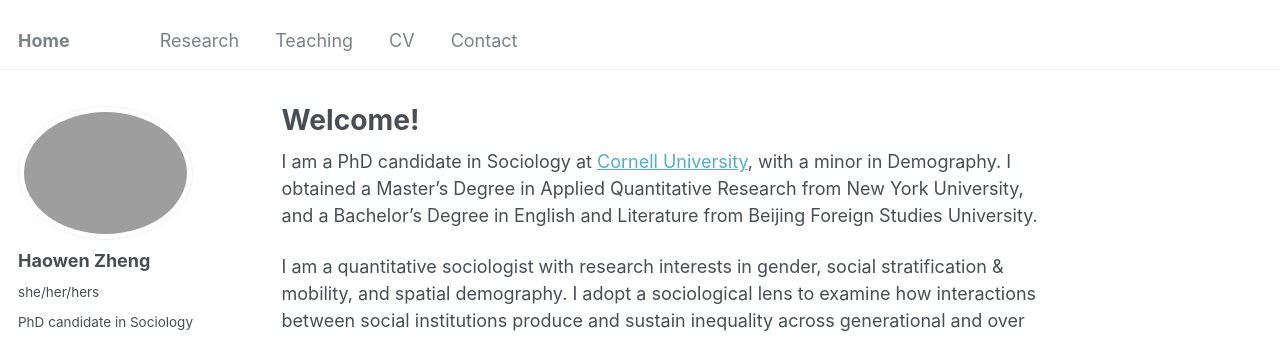
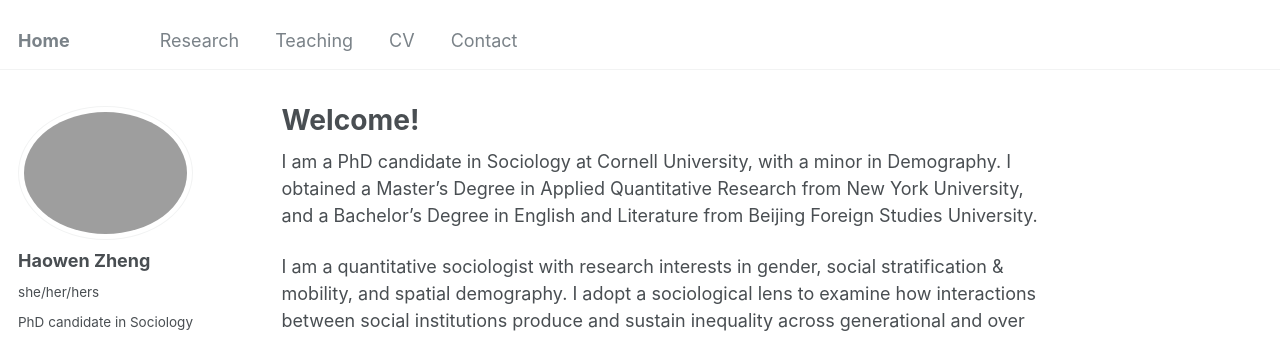
Before and after one commit to haowenzhg/haowenzhg.github.io, a Jekyll site: the page built from _pages/about.md, in a window 1280 px wide and 1045 px high. Shown: the top 338 px of the window. Built offline with Jekyll 4.4.1, drawn with Linux system fonts in a browser that asks for light colours; some web fonts are replaced; part of the change alters nothing that is shown.

```diff
--- a/_pages/about.md
+++ b/_pages/about.md
@@ -7,7 +7,7 @@ redirect_from:
   - /about.html
 ---
 
-I am a PhD candidate in Sociology at [Cornell University](https://sociology.cornell.edu/), with a minor in Demography. I obtained a Master's Degree in Applied Quantitative Research from New York University, and a Bachelor's Degree in English and Literature from Beijing Foreign Studies University.
+I am a PhD candidate in Sociology at Cornell University, with a minor in Demography. I obtained a Master's Degree in Applied Quantitative Research from New York University, and a Bachelor's Degree in English and Literature from Beijing Foreign Studies University.
 
 I am a quantitative sociologist with research interests in gender, social stratification & mobility, and spatial demography. I adopt a sociological lens to examine how interactions between social institutions produce and sustain inequality across generational and over the life course. Check out more [details](/research) about the three main lines of my research on gender inequality in labor market outcomes, the geography of stratification & spatial mobility, and inter- and intra-generational social mobility.
 
```
